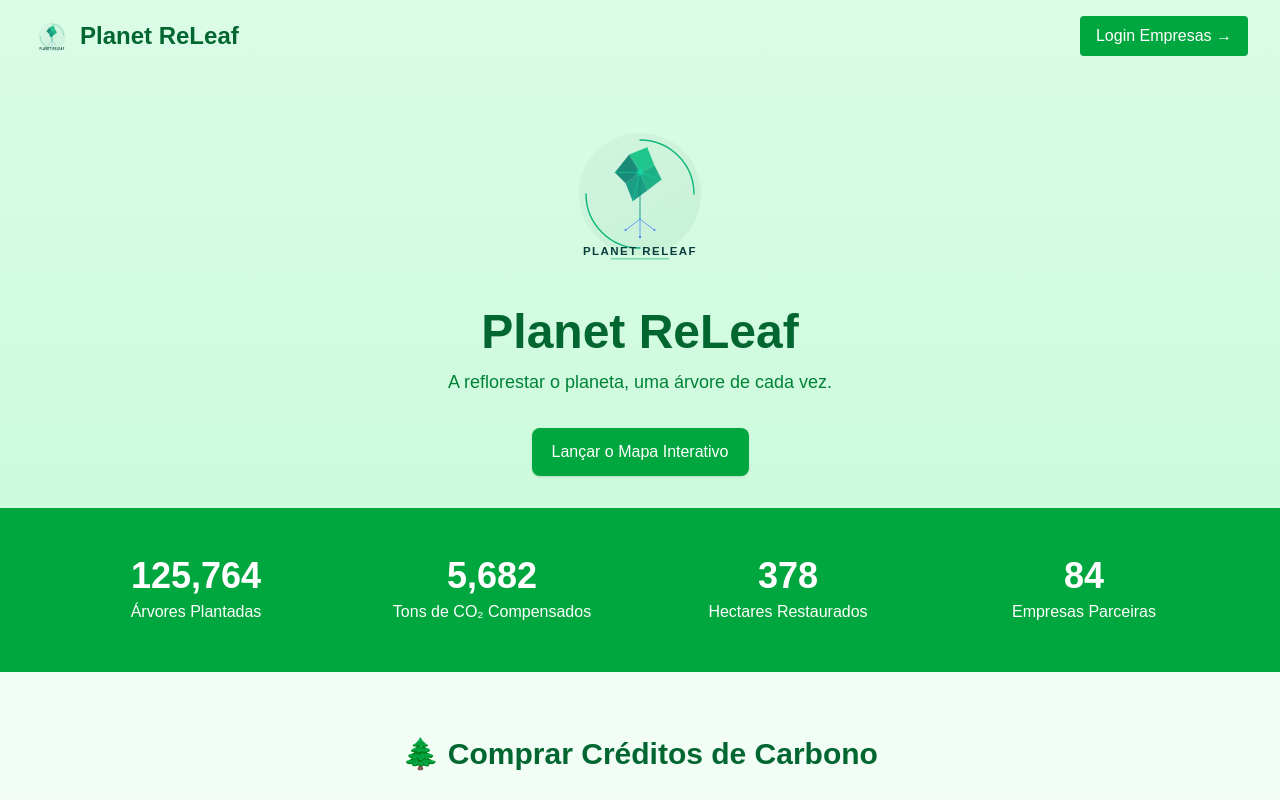
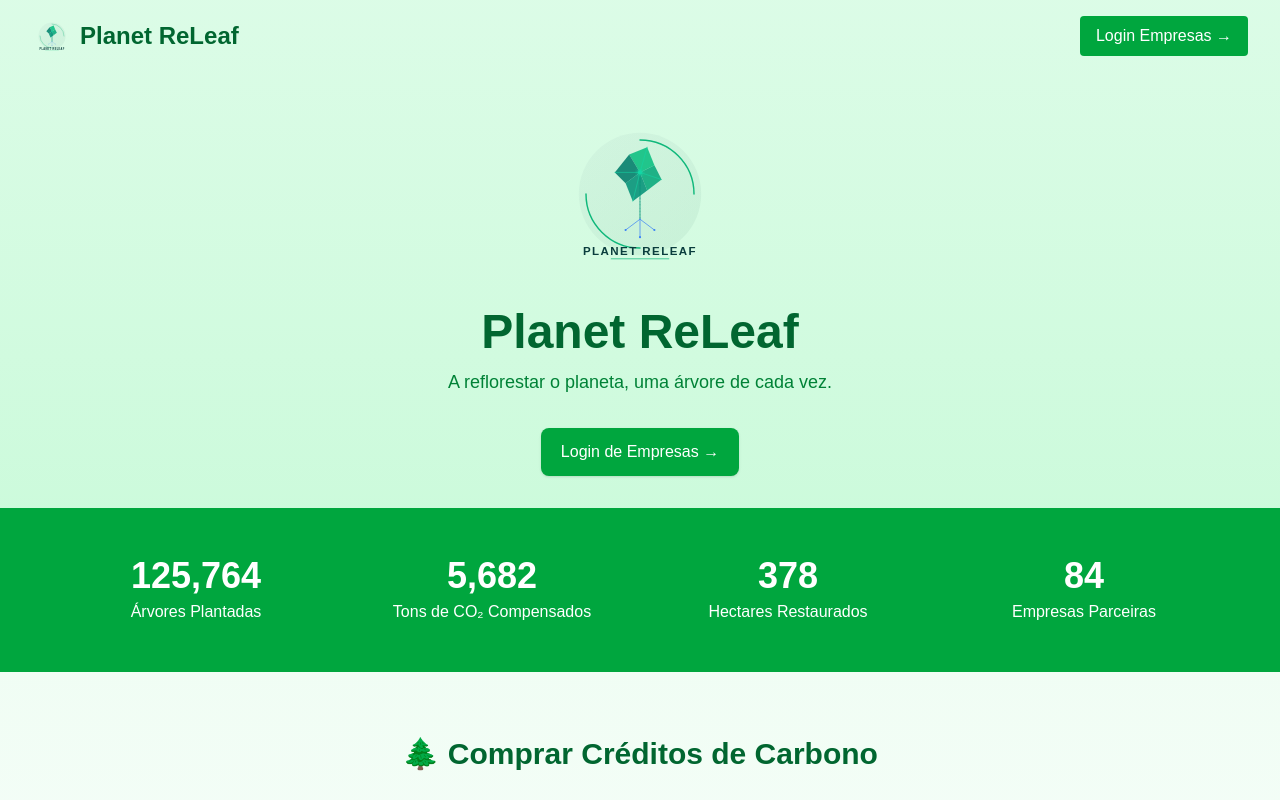
Before and after one commit to Piyush77Bansal/GreenPledge, a Next.js app: page / in a window 1280 px wide. Shown: the top 800 px of the page. Built offline with nearby package versions, Linux system fonts and the light colour scheme.

Commit message:
feat: update link and button text for company login in the homepage

```diff
--- a/src/app/page.tsx
+++ b/src/app/page.tsx
@@ -46,9 +46,9 @@ export default function Home() {
           A reflorestar o planeta, uma árvore de cada vez.
         </p>
 
-        <Link href="/map">
+        <Link href="/login">
           <button className="mt-8 bg-green-600 hover:bg-green-700 text-white px-5 py-3 rounded-lg shadow">
-            Lançar o Mapa Interativo
+            Login de Empresas →
           </button>
         </Link>
       </main>
```
